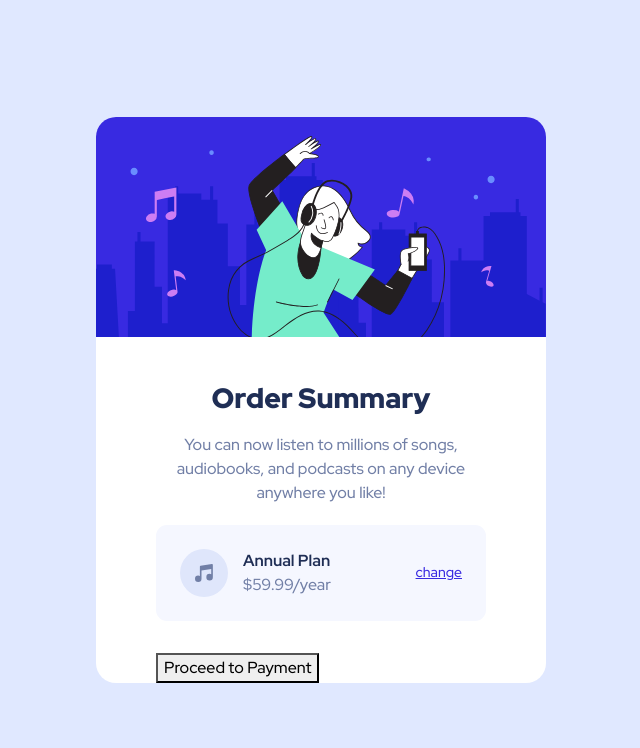
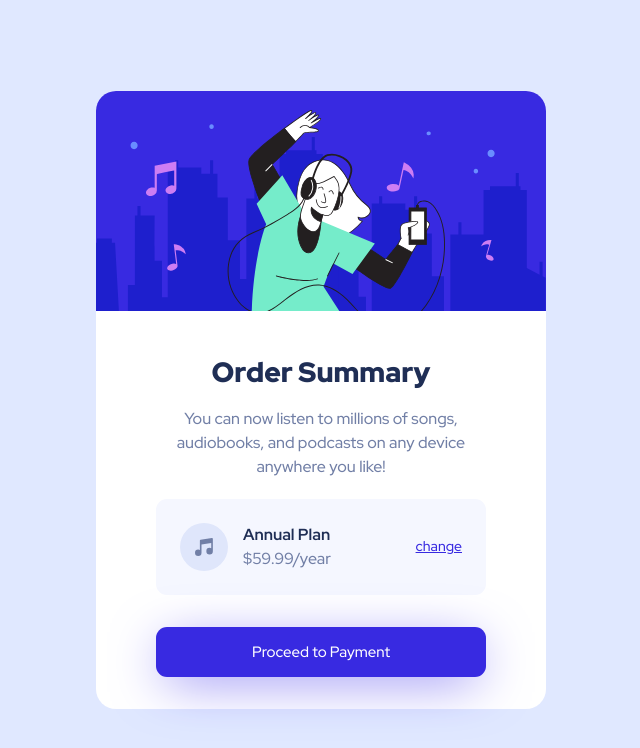
Before and after one commit to YashinN/FM-order_summary_component, a React (Create React App) app: page / in a window 1280 px wide. Shown: the top 748 px of the page, without its empty margins (319-959 px from the left). Built offline with nearby package versions, Linux system fonts and the light colour scheme.

Commit message:
payment bnt styled

```diff
--- a/src/Components/OrderSummary.css
+++ b/src/Components/OrderSummary.css
@@ -5,7 +5,7 @@
 }
 
 .bg-container {
-  background-color: hsl(225, 100%, 94%);
+  background-color: #e0e8ff;
   height: 100vh;
   width: 100vw;
   display: flex;
@@ -47,3 +47,20 @@
 .hero-icon {
   border-radius: 20px 20px 0px 0px;
 }
+
+.payment-btn {
+  margin-bottom: 32px;
+  width: 100%;
+  height: 50px;
+  font-size: 15px;
+  color: #fff;
+  border: none;
+  background-color: #382ae1;
+  font-weight: 500;
+  border-radius: 11px;
+  box-shadow: 0px 10px 53px -10px #766cf1;
+}
+
+.payment-btn:hover {
+  background-color: #766cf1;
+}
```
